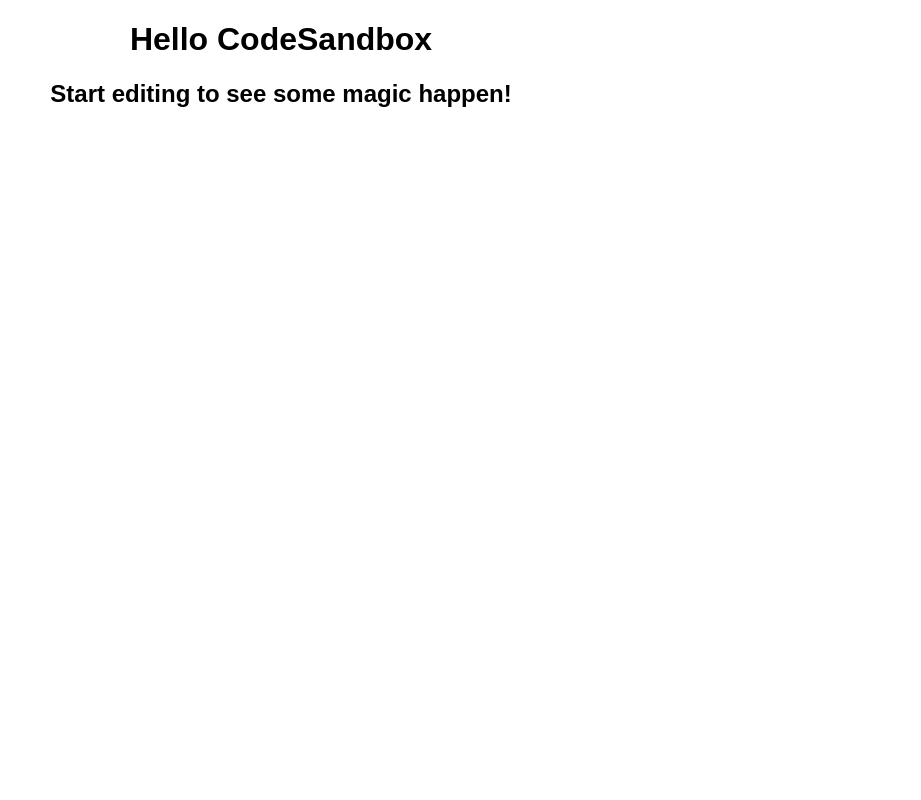
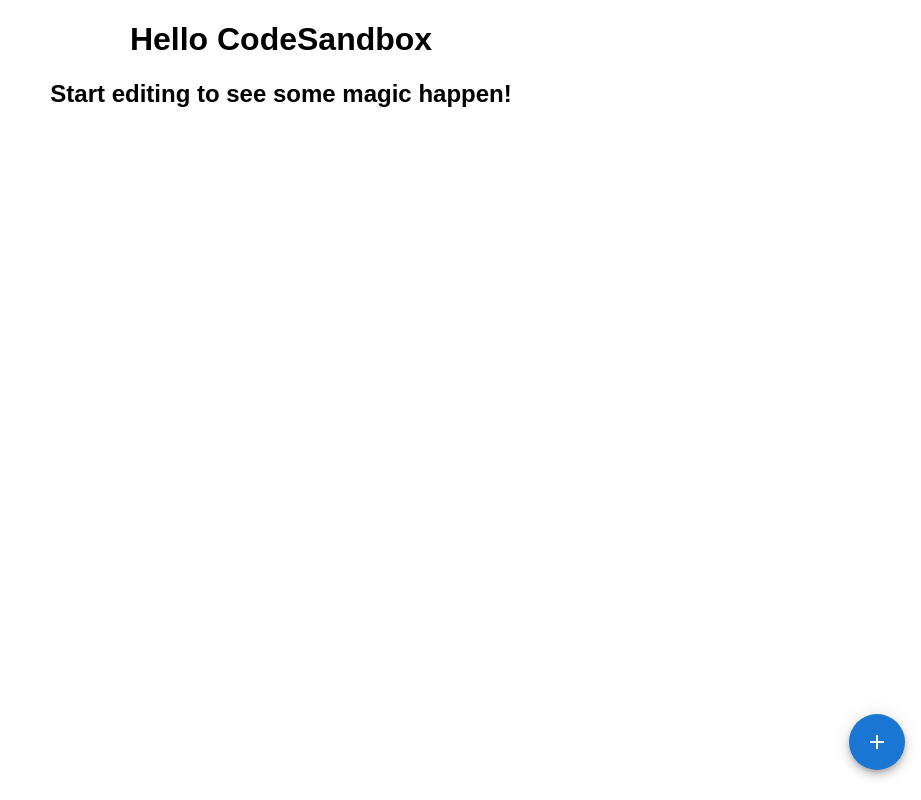
Before and after one commit to nekorisu8150/reach, a React (Create React App) app: page / in a window 1280 px wide. Shown: the whole page, without its empty margins (359-1280 px from the left). Built offline with nearby package versions, Linux system fonts and the light colour scheme.

Commit message:
エンコード変更、スピードダイアル追加

```diff
--- a/src/App.js
+++ b/src/App.js
@@ -1,8 +1,35 @@
 import "./styles.css";
+import React from "react";
+import SpeedDial from '@mui/material/SpeedDial';
+import SpeedDialIcon from '@mui/material/SpeedDialIcon';
+import SpeedDialAction from '@mui/material/SpeedDialAction';
+
+// アイコン関連
+import Icon from '@mdi/react';
+import { mdiSyllabaryHiragana } from '@mdi/js';
+import { mdiIdeogramCjk } from '@mdi/js';
+
+const actions = [
+    { icon: <Icon path={mdiIdeogramCjk} size={3} />, name: '書き', key: 'Write' },
+    { icon: <Icon path={mdiSyllabaryHiragana} size={3} />, name: '読み', key: 'Read' },
+];
 
 export default function App() {
     return (
         <div className="App">
+            <SpeedDial
+                ariaLabel="SpeedDial basic example"
+                sx={{ position: 'absolute', bottom: 30, right: 16 }}
+                icon={<SpeedDialIcon />}
+            >
+                {actions.map((action) => (
+                    <SpeedDialAction
+                        key={action.key}
+                        icon={action.icon}
+                        tooltipTitle={action.name}
+                    />
+                ))}
+            </SpeedDial>
             <h1>Hello CodeSandbox</h1>
             <h2>Start editing to see some magic happen!</h2>
         </div>
```
Lines whose indentation alone changed are shown as unchanged.
